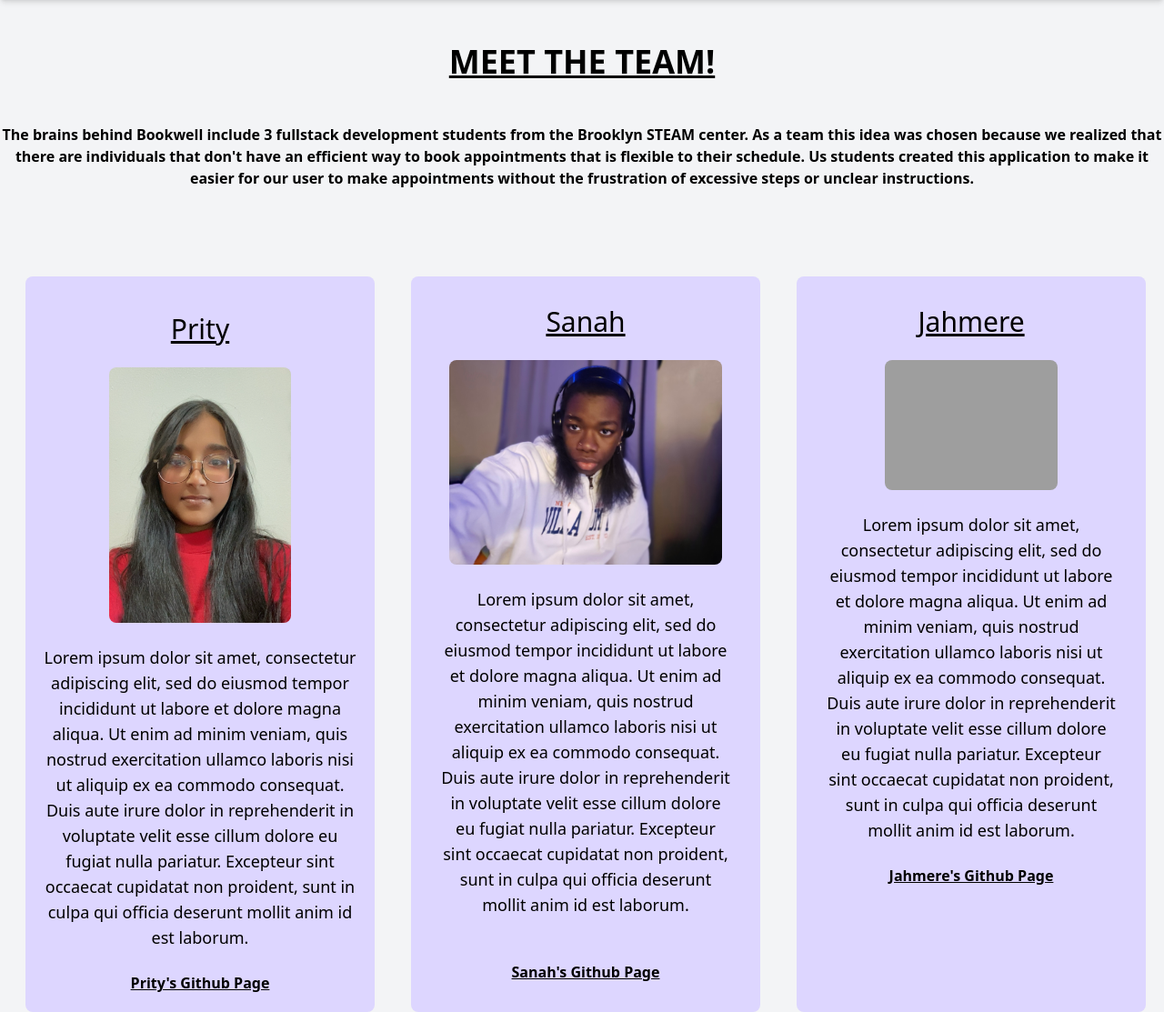
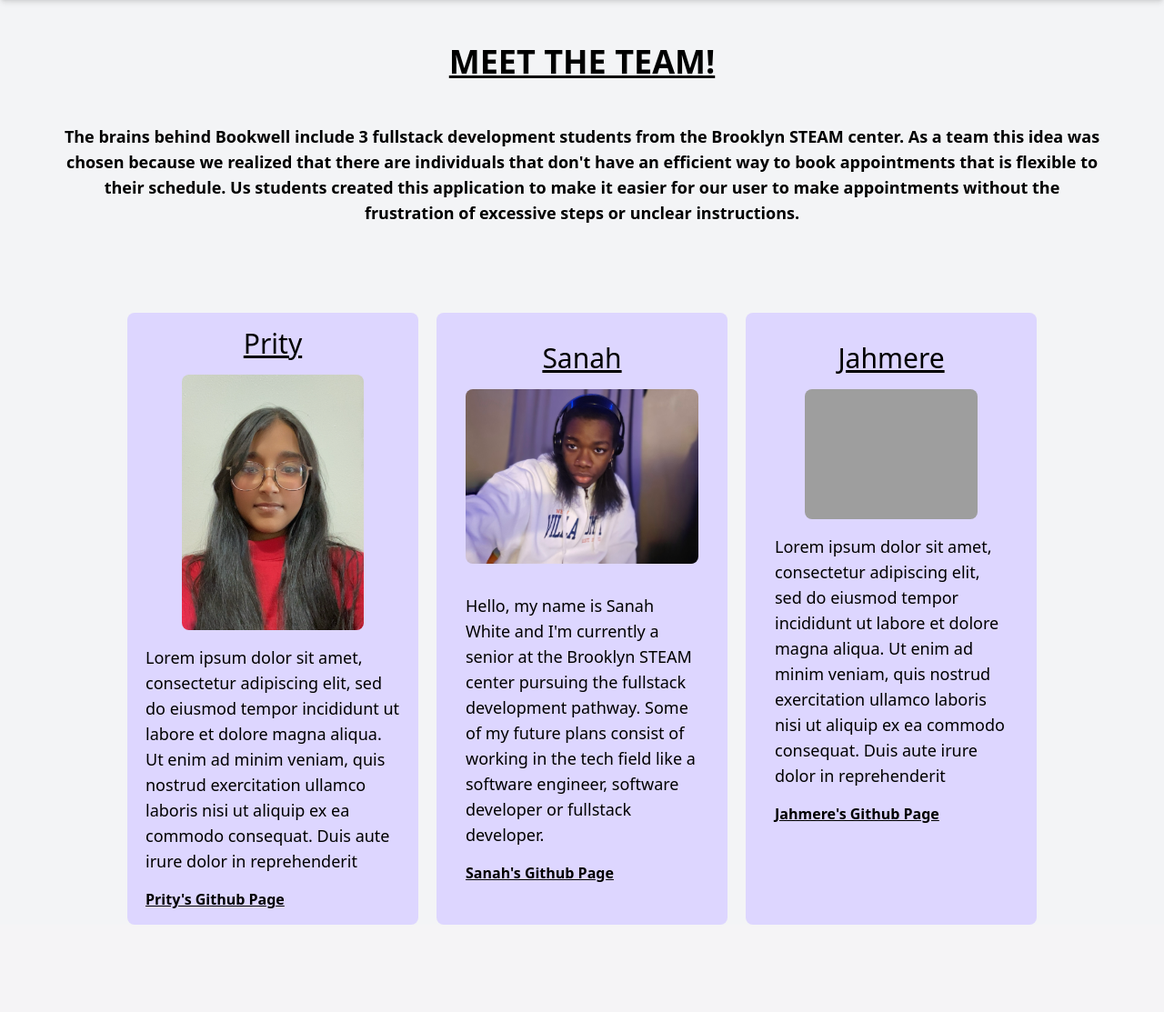
Before and after one commit to Brooklyn-STEAM/10050-Integration-of-Calendar-Availability-To-Streamline-Booking-Process, a Flask app: page /aboutus in a window 1280 px wide. Shown: the part 104-1217 px from the top of the page at 91% size. After the commit the page ends 1121 px from the top, so only its background shows below. Run offline with Flask 3, Linux system fonts and the light colour scheme; grey boxes are pictures that could not be loaded.

Commit message:
aboutuslayoutfinalized

```diff
--- a/templates/aboutus.html.jinja
+++ b/templates/aboutus.html.jinja
@@ -19,7 +19,7 @@
   <br>
 
 
-  <p class="text-center font-semibold ">The brains behind Bookwell include 3 fullstack development students from the
+  <p class="text-center font-semibold max-w-6xl mx-auto text-lg ">The brains behind Bookwell include 3 fullstack development students from the
     Brooklyn
     STEAM
     center. As a team this
@@ -32,9 +32,163 @@
   <br>
 
 
-{# <div class="md:ml-50 md: gap-15"> #}
+    <main class="flex flex-nowrap overflow-x-auto gap-5 px-4 lg:justify-center">
+      <div class="bg-violet-200 py-4 px-5 rounded-lg w-80 flex-shrink-0 space-y-4">
+        <p class="font-medium text-3xl underline text-center">Prity</p>
 
-  <main class="lg:flex flex-row lg:flex justify-center lg:gap-5 lg:text-center lg:w-full ">
+        <img class="mx-auto rounded-lg" src="/static/members/Prity.png" width="200" alt="Image of Prity">
+
+        <p class="font-medium text-lg">
+          Lorem ipsum dolor sit amet, consectetur adipiscing elit, sed do eiusmod tempor incididunt ut labore et dolore
+          magna aliqua. Ut enim ad minim veniam, quis nostrud exercitation ullamco laboris nisi ut aliquip ex ea commodo
+          consequat. Duis aute irure dolor in reprehenderit
+        </p>
+
+        <a href="https://github.com/JannatulP49" target="_blank"
+          class="text-base font-extrabold underline hover:bg-violet-300">
+          Prity's Github Page
+        </a>
+      </div>
+
+      <div class="bg-violet-200 py-8 px-8 rounded-lg w-80 flex-shrink-0 space-y-4">
+        <p class="font-medium text-3xl underline text-center">Sanah</p>
+
+        <img class="mx-auto rounded-lg w-full h-auto object-contain mb-8" src="/static/members/ASANAH1.jpg" width="300" height="190" alt="Image of Sanah">
+
+
+        <p class="font-medium text-lg">
+          Hello, my name is Sanah White and I'm currently a senior at the Brooklyn STEAM center pursuing the fullstack
+          development pathway. Some of my future plans consist of working in the tech field like a software engineer,
+          software developer or fullstack developer.
+        </p>
+
+
+        <a href="https://github.com/Sanahw7" target="_blank"
+          class="text-base font-extrabold underline hover:bg-violet-300">
+          Sanah's Github Page
+        </a>
+      </div>
+
+      <div class="bg-violet-200 py-8 px-8 rounded-lg w-80 flex-shrink-0 space-y-4">
+        <p class="font-medium text-3xl underline text-center">Jahmere</p>
+
+        <img class="mx-auto rounded-lg" src="/static/members/jahmere.jpeg" width="190" alt="Image of Jahmere">
+
+        <p class="font-medium text-lg">
+          Lorem ipsum dolor sit amet, consectetur adipiscing elit, sed do eiusmod tempor incididunt ut labore et dolore
+          magna aliqua. Ut enim ad minim veniam, quis nostrud exercitation ullamco laboris nisi ut aliquip ex ea commodo
+          consequat. Duis aute irure dolor in reprehenderit
+        </p>
+
+        <a href="https://github.com/JahmereStacks" target="_blank"
+          class="text-base font-extrabold underline hover:bg-violet-300">
+          Jahmere's Github Page
+        </a>
+      </div>
+
+    </main>
+
+
+
+
+
+
+
+
+
+
+
+
+
+
+
+
+
+
+
+
+
+
+
+
+    {# <main class="lg:flex justify-center gap-5 w-full text-center">
+
+      <div class="bg-violet-200 py-4 px-5 rounded-lg w-96 ml-2 space-y-4">
+        <p class="font-medium text-3xl underline">Prity</p>
+
+        <img class="mx-auto rounded-lg" src="/static/members/Prity.png" width="200" alt="Image of Prity">
+
+        <p class="font-medium text-lg">
+          Lorem ipsum dolor sit amet...
+        </p>
+
+        <a href="https://github.com/JannatulP49" target="_blank"
+          class="text-base font-extrabold underline hover:bg-violet-300">
+          Prity's Github Page
+        </a>
+      </div>
+
+      <div class="bg-violet-200 py-8 px-8 rounded-lg w-96 space-y-4">
+        <p class="font-medium text-3xl underline">Sanah</p>
+
+        <img class="mx-auto rounded-lg" src="/static/members/ASANAH1.jpg" width="300" height="190" alt="Image of Sanah">
+
+        <p class="font-medium text-lg">
+          Hello, my name is Sanah White and I'm currently a senior at the Brooklyn STEAM center pursuing the fullstack
+          development pah
+        </p>
+
+        <a href="https://github.com/Sanahw7" target="_blank"
+          class="text-base font-extrabold underline hover:bg-violet-300">
+          Sanah's Github Page
+        </a>
+      </div>
+
+      <div class="bg-violet-200 py-8 px-8 rounded-lg w-96 space-y-4">
+        <p class="font-medium text-3xl underline">Jahmere</p>
+
+        <img class="mx-auto rounded-lg" src="/static/members/jahmere.jpeg" width="190" alt="Image of Jahmere">
+
+        <p class="font-medium text-lg">
+          Lorem ipsum dolor sit amet...
+        </p>
+
+        <a href="https://github.com/JahmereStacks" target="_blank"
+          class="text-base font-extrabold underline hover:bg-violet-300">
+          Jahmere's Github Page
+        </a>
+      </div>
+
+    </main> #}
+
+
+
+
+
+
+
+
+
+
+
+
+
+
+
+
+
+
+
+
+
+
+
+
+
+
+
+
+    {# <main class="lg:flex flex-row lg:flex justify-center lg:gap-5 lg:text-center lg:w-full ">
 
 
       <div class=" bg-violet-200  lg: py-4 lg: px-5 lg: rounded-lg lg:w-96 lg:ml-2  ">
@@ -45,11 +199,13 @@
         <p class="font-medium text-3xl underline sm: text-center">Prity</p>
         <br>
 
-      <img class="mr-0 justify-self-center rounded-lg" src="/static/members/Prity.png" width="200" alt="Image of Prity">
+        <img class="mr-0 justify-self-center rounded-lg" src="/static/members/Prity.png" width="200"
+          alt="Image of Prity">
         <br>
 
         <p class="font-medium text-lg">Lorem ipsum dolor sit amet, consectetur adipiscing elit, sed do eiusmod tempor
-        incididunt ut labore et dolore magna aliqua. Ut enim ad minim veniam, quis nostrud exercitation ullamco laboris
+          incididunt ut labore et dolore magna aliqua. Ut enim ad minim veniam, quis nostrud exercitation ullamco
+          laboris
           nisi ut aliquip ex ea commodo consequat. Duis aute irure dolor in reprehenderit in voluptate velit esse cillum
           dolore eu fugiat nulla pariatur. Excepteur sint occaecat cupidatat non proident, sunt in culpa qui officia
           deserunt mollit anim id est laborum.</p>
@@ -71,7 +227,8 @@
         <br>
 
         <p class="font-medium text-lg">Lorem ipsum dolor sit amet, consectetur adipiscing elit, sed do eiusmod tempor
-        incididunt ut labore et dolore magna aliqua. Ut enim ad minim veniam, quis nostrud exercitation ullamco laboris
+          incididunt ut labore et dolore magna aliqua. Ut enim ad minim veniam, quis nostrud exercitation ullamco
+          laboris
           nisi ut aliquip ex ea commodo consequat. Duis aute irure dolor in reprehenderit in voluptate velit esse cillum
           dolore eu fugiat nulla pariatur. Excepteur sint occaecat cupidatat non proident, sunt in culpa qui officia
           deserunt mollit anim id est laborum.</p>
@@ -96,7 +253,8 @@
         <br>
 
         <p class="font-medium text-lg">Lorem ipsum dolor sit amet, consectetur adipiscing elit, sed do eiusmod tempor
-        incididunt ut labore et dolore magna aliqua. Ut enim ad minim veniam, quis nostrud exercitation ullamco laboris
+          incididunt ut labore et dolore magna aliqua. Ut enim ad minim veniam, quis nostrud exercitation ullamco
+          laboris
           nisi ut aliquip ex ea commodo consequat. Duis aute irure dolor in reprehenderit in voluptate velit esse cillum
           dolore eu fugiat nulla pariatur. Excepteur sint occaecat cupidatat non proident, sunt in culpa qui officia
           deserunt mollit anim id est laborum.</p>
@@ -112,7 +270,7 @@
 
 
 
-  </main>
-  {# </div>  #}
+  </main> #}
+  {# </div> #}
 
 </body>
```
Lines whose indentation alone changed are shown as unchanged.
